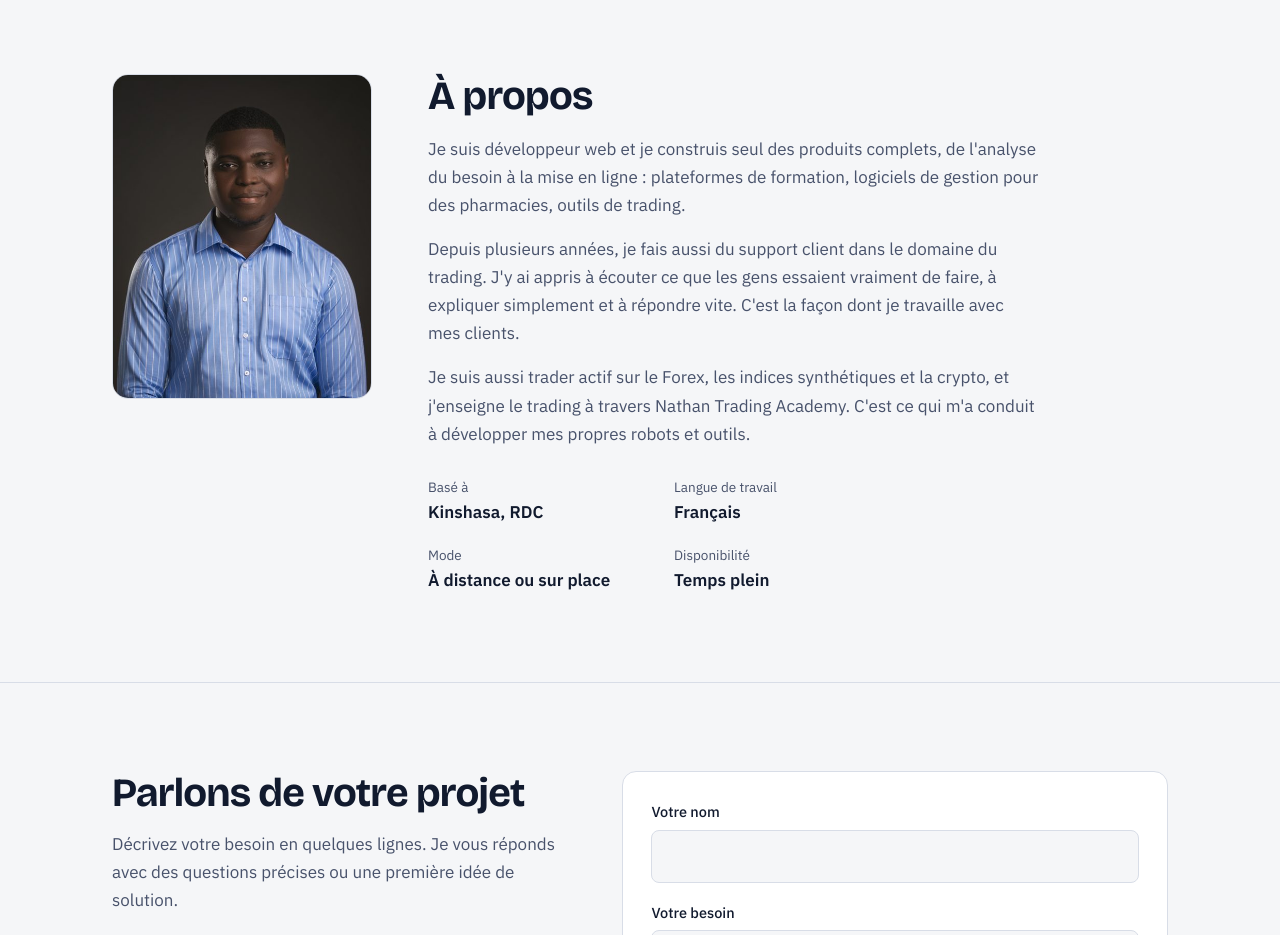
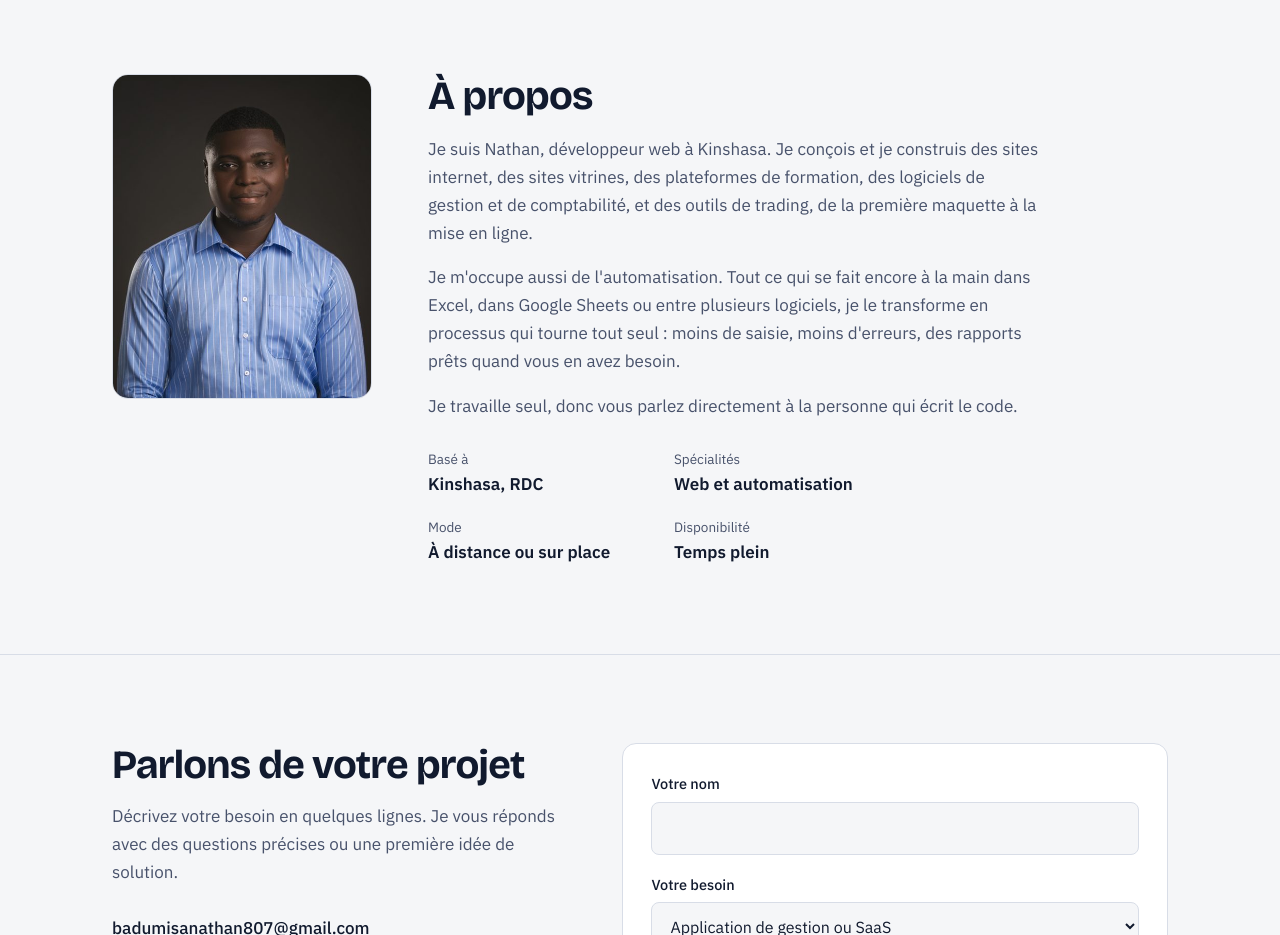
Before and after one commit to NathanBadu14/portfolio-nathan, a plain HTML site: page index.html in a window 1280 px wide. Shown: the part 4660-5595 px from the top of the page. Drawn offline with nearby package versions, Linux system fonts and the light colour scheme.

Commit message:
À propos : texte recentré sur le développement web et l'automatisation
Co-Authored-By: Claude Sonnet 5.5 <noreply@anthropic.com>
Claude-Session: https://claude.ai/code/session_01BgJ4P5sYwq5Zt3KHPqDKdc

```diff
--- a/index.html
+++ b/index.html
@@ -504,12 +504,12 @@
       <div class="about-photo"><img src="images/photo.jpg" alt="Portrait de Nathan Badumisa" width="500" height="637" loading="lazy"></div>
       <div>
         <h2 class="block-title">À propos</h2>
-        <p>Je suis développeur web et je construis seul des produits complets, de l'analyse du besoin à la mise en ligne : plateformes de formation, logiciels de gestion pour des pharmacies, outils de trading.</p>
-        <p>Depuis plusieurs années, je fais aussi du support client dans le domaine du trading. J'y ai appris à écouter ce que les gens essaient vraiment de faire, à expliquer simplement et à répondre vite. C'est la façon dont je travaille avec mes clients.</p>
-        <p>Je suis aussi trader actif sur le Forex, les indices synthétiques et la crypto, et j'enseigne le trading à travers Nathan Trading Academy. C'est ce qui m'a conduit à développer mes propres robots et outils.</p>
+        <p>Je suis Nathan, développeur web à Kinshasa. Je conçois et je construis des sites internet, des sites vitrines, des plateformes de formation, des logiciels de gestion et de comptabilité, et des outils de trading, de la première maquette à la mise en ligne.</p>
+        <p>Je m'occupe aussi de l'automatisation. Tout ce qui se fait encore à la main dans Excel, dans Google Sheets ou entre plusieurs logiciels, je le transforme en processus qui tourne tout seul : moins de saisie, moins d'erreurs, des rapports prêts quand vous en avez besoin.</p>
+        <p>Je travaille seul, donc vous parlez directement à la personne qui écrit le code.</p>
         <dl class="facts">
           <div><dt>Basé à</dt><dd>Kinshasa, RDC</dd></div>
-          <div><dt>Langue de travail</dt><dd>Français</dd></div>
+          <div><dt>Spécialités</dt><dd>Web et automatisation</dd></div>
           <div><dt>Mode</dt><dd>À distance ou sur place</dd></div>
           <div><dt>Disponibilité</dt><dd>Temps plein</dd></div>
         </dl>
```
